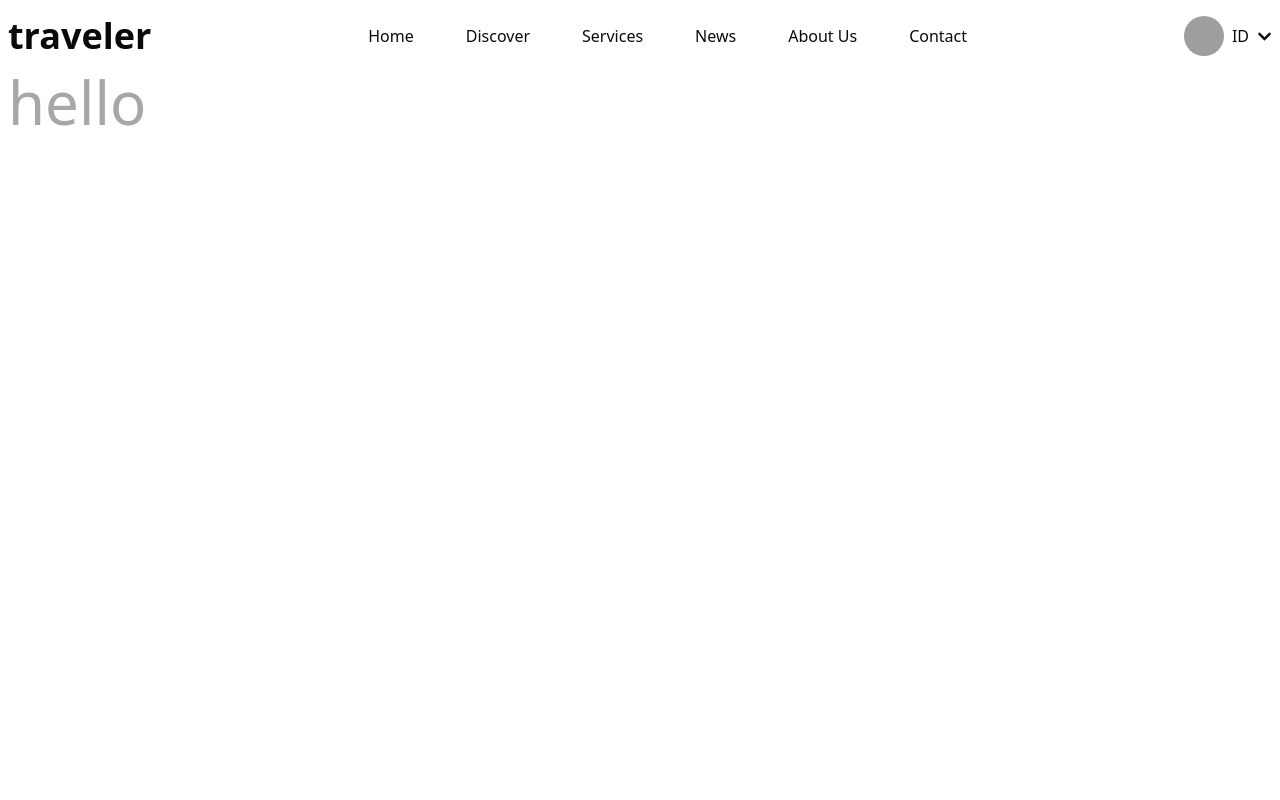
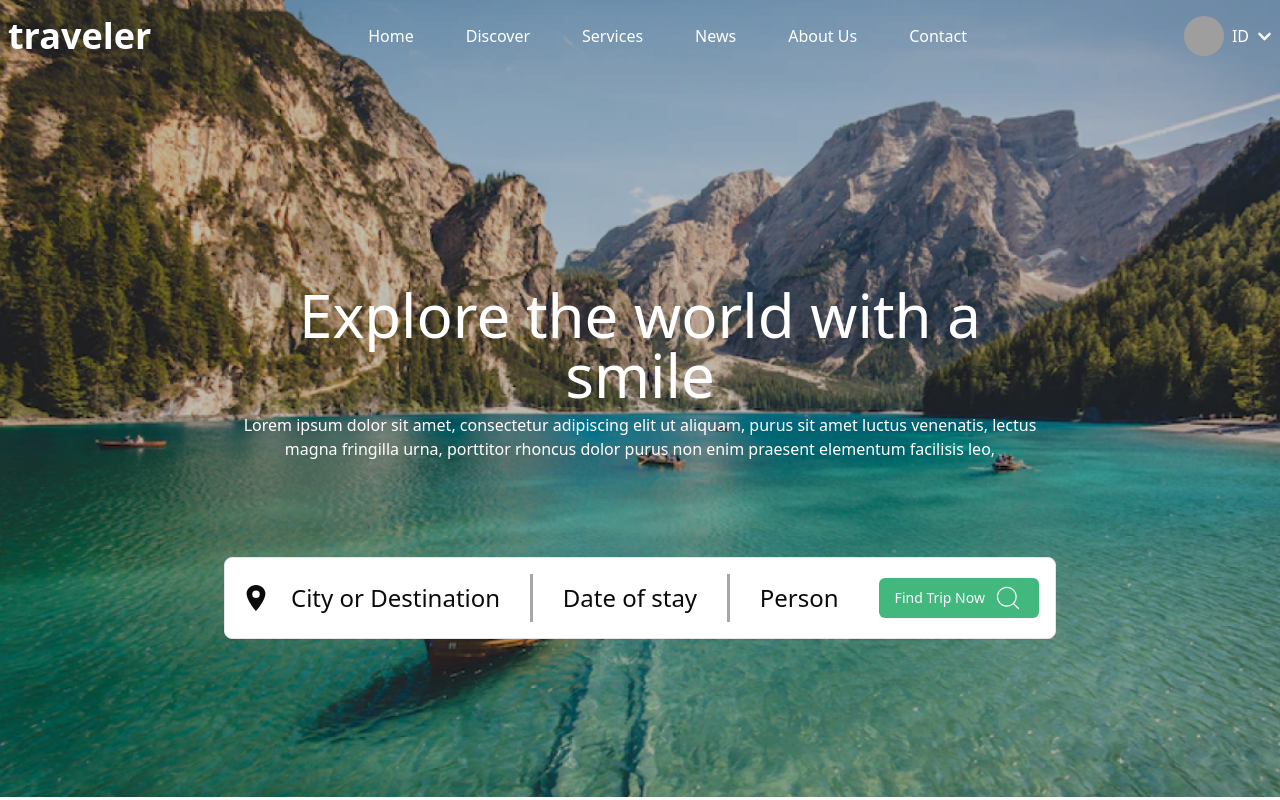
Before and after one commit to WDsagor/traveler-shadcn-typescript, a Next.js app: page / in a window 1280 px wide. Built offline with nearby package versions, Linux system fonts and the light colour scheme; grey boxes are pictures that could not be loaded.

Commit message:
add explore area

```diff
--- /dev/null
+++ b/app/(home)/ExploreArea.tsx
@@ -0,0 +1,41 @@
+import { Button } from '@/components/ui/button';
+import { Card } from '@/components/ui/card';
+import React from 'react';
+import { CiSearch } from 'react-icons/ci';
+import { IoLocationSharp } from 'react-icons/io5';
+
+const ExploreArea = () => {
+    return (
+        <div className='min-h-svh w-full mt-[-75px]' style={{
+            background: `url("/images/Background.png")`,
+            backgroundRepeat: "no-repeat",
+            backgroundSize: "cover"
+        }}>
+            <section className='container h-full max-w-4xl  mx-auto text-white'>
+
+                <h1 className='text-6xl pt-72 text-center mb-2 '>Explore the world with a smile</h1>
+                <p className=' text-center text-base mb-24'>Lorem ipsum dolor sit amet, consectetur adipiscing elit ut aliquam, purus sit amet luctus venenatis, lectus magna fringilla urna, porttitor rhoncus dolor purus non enim praesent elementum facilisis leo,</p>
+                <Card className=' bg-opacity-10 flex items-center justify-between p-4'>
+                    <div className=' flex items-center gap-5'>
+                        <IoLocationSharp size={30} />
+                        <h2 className='text-2xl'>City or Destination</h2>
+                    </div>
+                    <div className=' border border-l-2 h-12 border-accent'></div>
+                    <div className=' flex items-center'>
+
+                        <h2 className='text-2xl'>Date of stay</h2>
+                    </div>
+                    <div className=' border border-l-2 h-12 border-accent'></div>
+                    <div className=' flex items-center justify-between gap-10'>
+
+                        <h2 className='text-2xl'>Person</h2>
+                        <Button >Find Trip Now <CiSearch className='ml-2' size={30} /></Button>
+                    </div>
+                </Card>
+            </section>
+
+        </div>
+    );
+};
+
+export default ExploreArea;
--- a/app/(home)/page.tsx
+++ b/app/(home)/page.tsx
@@ -1,8 +1,23 @@
 import React from 'react';
+import {
+  Card,
+  CardContent,
+  CardDescription,
+  CardFooter,
+  CardHeader,
+  CardTitle,
+} from "@/components/ui/card"
+import { IoLocationSharp } from "react-icons/io5";
+import { Button } from '@/components/ui/button';
+import { CiSearch } from "react-icons/ci";
+import ExploreArea from './ExploreArea';
+
 
 const page = () => {
   return (
-    <h1 className="text-accent text-6xl">hello</h1>
+    <div>
+      <ExploreArea />
+    </div>
   );
 };
 
--- a/app/globals.css
+++ b/app/globals.css
@@ -4,7 +4,7 @@
 
 @layer base {
   :root {
-    --background: 0 0% 100%;
+    --background: 0 0% 0% 0;
     --foreground: 0 0% 3.9%;
     --card: 0 0% 100%;
     --card-foreground: 0 0% 3.9%;
@@ -32,7 +32,7 @@
   }
 
   .dark {
-    --background: 0 0% 3.9%;
+    --background: 0 0% 0% 0;
     --foreground: 0 0% 98%;
     --card: 0 0% 3.9%;
     --card-foreground: 0 0% 98%;
--- a/app/layout.tsx
+++ b/app/layout.tsx
@@ -4,7 +4,7 @@ import { cn } from '@/lib/utils';
 import "./globals.css";
 import Navbar from "@/components/navbar/Navbar";
 
-const poppins = Poppins({ subsets: ['latin'], variable: '--font-poppins', weight: ["300","400", "500", "600","700","800", "900"]});
+const poppins = Poppins({ subsets: ['latin'], variable: '--font-poppins', weight: ["300", "400", "500", "600", "700", "800", "900"] });
 
 export const metadata: Metadata = {
   title: "Create Next App",
@@ -18,12 +18,12 @@ export default function RootLayout({
 }>) {
   return (
     <html lang="en">
-      <body  className={cn(
+      <body className={cn(
         'font-poppins mx-auto antialiased',
         poppins.variable
       )}>
-                  <Navbar/>
-                  <main className="px-2">
+        <Navbar />
+        <main className="">
           {children}
         </main>
       </body>
--- a/components/navbar/Navbar.tsx
+++ b/components/navbar/Navbar.tsx
@@ -57,7 +57,7 @@ const components: { title: string; href: string; }[] = [
 
 const Navbar = () => {
     return (
-        <nav className=''>
+        <nav className=' sticky top-0 text-white'>
             <div className='max-w-screen-2xl mx-auto py-4 px-2 flex justify-between'>
 
                 <Link href={"/"} className='text-4xl font-semibold' >traveler</Link>
@@ -74,15 +74,10 @@ const Navbar = () => {
                             <AvatarFallback>Name</AvatarFallback>
                         </Avatar> ID <FaChevronDown size={15} /></DropdownMenuTrigger>
                         <DropdownMenuContent>
-
-
                             <Link href={"/"}> <DropdownMenuItem className='focus:bg-primary  focus:text-white cursor-pointer'  > Profile</DropdownMenuItem></Link>
                             <Link href={"/"}> <DropdownMenuItem className='focus:bg-primary  focus:text-white cursor-pointer'  > Billing</DropdownMenuItem></Link>
                             <Link href={"/"}> <DropdownMenuItem className=' focus:bg-primary focus:text-white cursor-pointer'  > Team</DropdownMenuItem></Link>
                             <Link href={"/"}> <DropdownMenuItem className=' focus:bg-primary focus:text-white cursor-pointer'  > Logout</DropdownMenuItem></Link>
-
-
-
                         </DropdownMenuContent>
                     </DropdownMenu>
                 </div>
--- /dev/null
+++ b/components/ui/card.tsx
@@ -0,0 +1,79 @@
+import * as React from "react"
+
+import { cn } from "@/lib/utils"
+
+const Card = React.forwardRef<
+  HTMLDivElement,
+  React.HTMLAttributes<HTMLDivElement>
+>(({ className, ...props }, ref) => (
+  <div
+    ref={ref}
+    className={cn(
+      "rounded-lg border bg-card text-card-foreground shadow-sm",
+      className
+    )}
+    {...props}
+  />
+))
+Card.displayName = "Card"
+
+const CardHeader = React.forwardRef<
+  HTMLDivElement,
+  React.HTMLAttributes<HTMLDivElement>
+>(({ className, ...props }, ref) => (
+  <div
+    ref={ref}
+    className={cn("flex flex-col space-y-1.5 p-6", className)}
+    {...props}
+  />
+))
+CardHeader.displayName = "CardHeader"
+
+const CardTitle = React.forwardRef<
+  HTMLParagraphElement,
+  React.HTMLAttributes<HTMLHeadingElement>
+>(({ className, ...props }, ref) => (
+  <h3
+    ref={ref}
+    className={cn(
+      "text-2xl font-semibold leading-none tracking-tight",
+      className
+    )}
+    {...props}
+  />
+))
+CardTitle.displayName = "CardTitle"
+
+const CardDescription = React.forwardRef<
+  HTMLParagraphElement,
+  React.HTMLAttributes<HTMLParagraphElement>
+>(({ className, ...props }, ref) => (
+  <p
+    ref={ref}
+    className={cn("text-sm text-muted-foreground", className)}
+    {...props}
+  />
+))
+CardDescription.displayName = "CardDescription"
+
+const CardContent = React.forwardRef<
+  HTMLDivElement,
+  React.HTMLAttributes<HTMLDivElement>
+>(({ className, ...props }, ref) => (
+  <div ref={ref} className={cn("p-6 pt-0", className)} {...props} />
+))
+CardContent.displayName = "CardContent"
+
+const CardFooter = React.forwardRef<
+  HTMLDivElement,
+  React.HTMLAttributes<HTMLDivElement>
+>(({ className, ...props }, ref) => (
+  <div
+    ref={ref}
+    className={cn("flex items-center p-6 pt-0", className)}
+    {...props}
+  />
+))
+CardFooter.displayName = "CardFooter"
+
+export { Card, CardHeader, CardFooter, CardTitle, CardDescription, CardContent }
```
Also changed, not shown: public/images/Background.png (added). Lines whose indentation alone changed are shown as unchanged.
